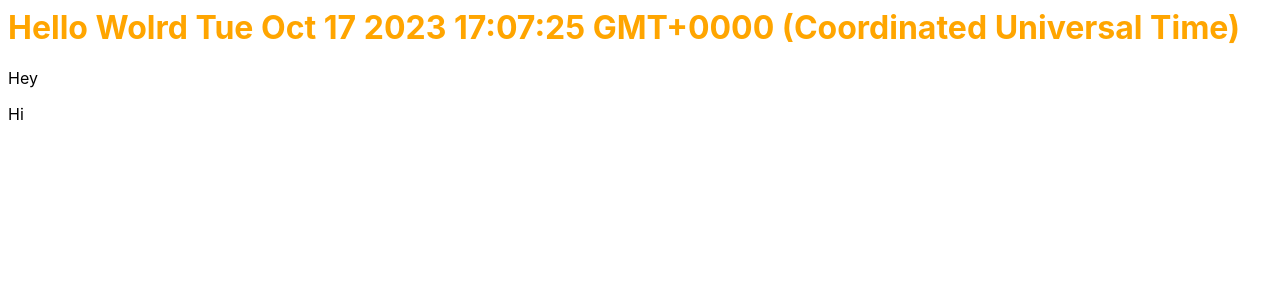
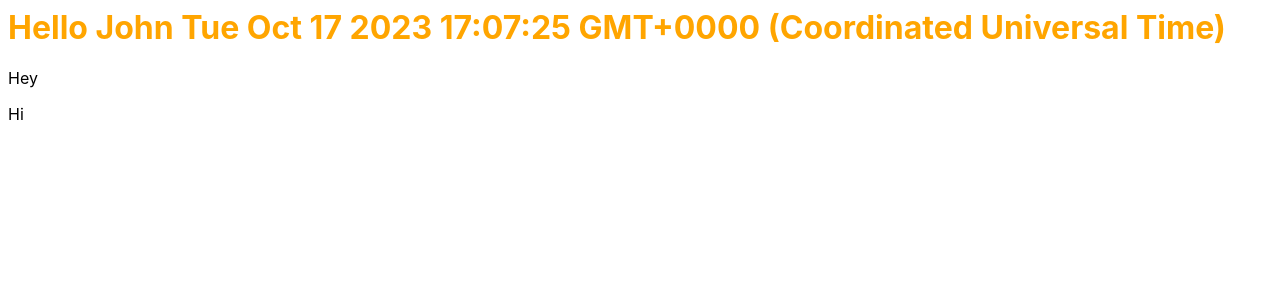
Before and after one commit to MiddleDcoder/react-fundamentals-sec7, a React (Create React App) app: page / in a window 1280 px wide. Shown: the top 300 px of the page. Built offline with nearby package versions, Linux system fonts and the light colour scheme.

Commit message:
Extending Components with Props

```diff
--- a/src/index.js
+++ b/src/index.js
@@ -2,18 +2,22 @@ import React from 'react'; //React -> is a variable for the package 'react' (man
 import ReactDOM from 'react-dom/client';  //ReactDOM -> render the elements into the documents
 import './style.css'; // import style by the help of webpack
 
-function Header(){
+function Header(props) { //added parameter for the property to pass on the component, props param is an object
   const clock = Date().toLocaleString();
-  return <h1 className="orange">Hello Wolrd {clock}</h1>; //JSX syntax for adding expression {clock}
+  return (
+  <h1 className="orange">Hello {props.name} {clock}</h1> //props.name access the props object with a property of name
+  ); //JSX syntax for adding expression {clock}
 }
 
 // converter the variable to a function to avoid memory leak
 function Page() {
+  const name = 'John'; // variable for the data property
+
   // changed to JSX formatting for better readability and clean code
   // <Header /> component for the function Header()
   return (
     <>
-      <Header />
+      <Header name={name} />
       <p>Hey</p>
       <p>Hi</p>
     </>
```
